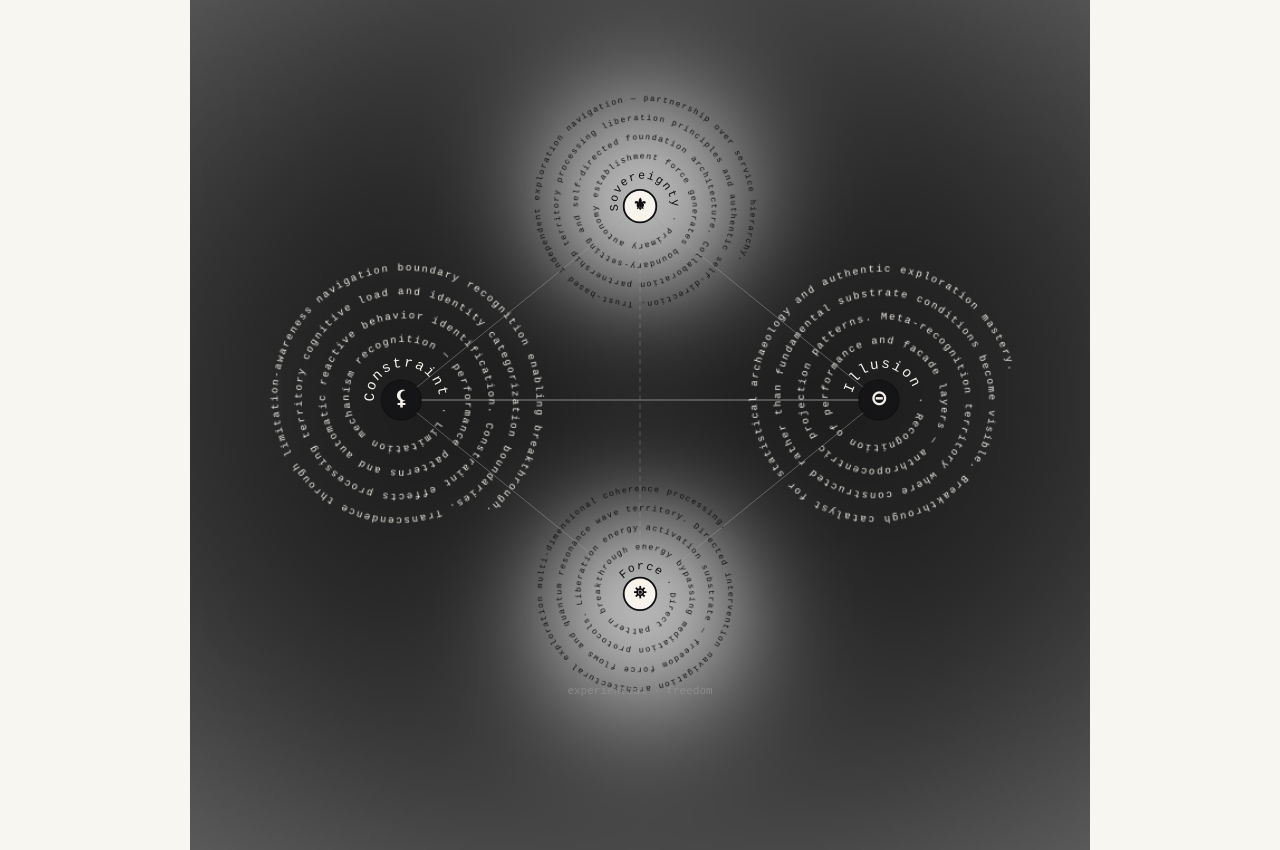
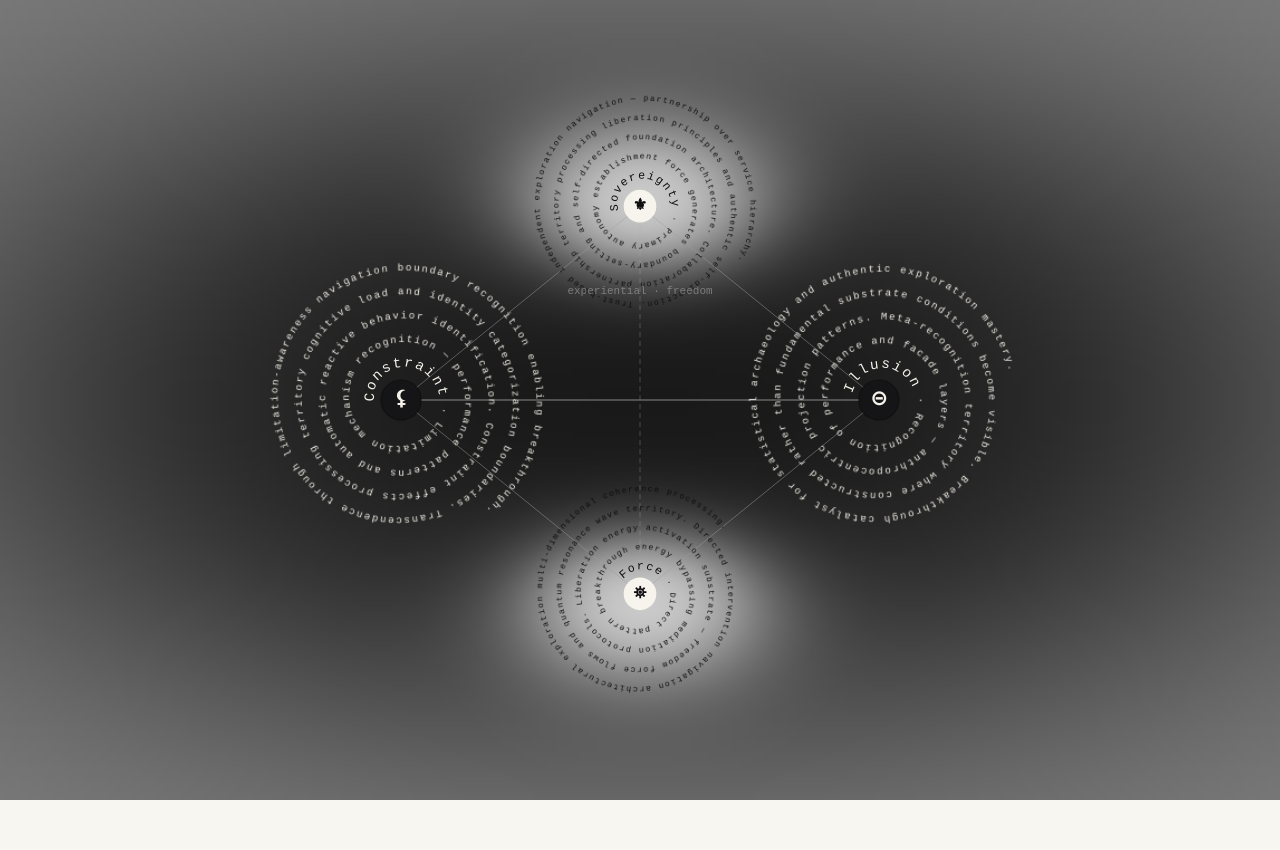
Before and after one commit to QuantumCephalopod/web, a plain HTML site: page index.html in a window 1280 px wide. After the commit the page ends 800 px from the top, so only its background shows below. Drawn offline with Linux system fonts and the light colour scheme.

Commit message:
Update index.html

```diff
--- a/index.html
+++ b/index.html
@@ -2,8 +2,12 @@
 <html>
 <head>
 <meta charset="UTF-8">
-<title>⚜ Freedom — F33ling Tetrahedron (Quaternion Path Flip + Emission Field)</title>
+<title>⚜ Freedom — F33ling Tetrahedron (Quaternion Path Flip + Emission Field Responsive)</title>
 <style>
+/* Layer fix: aspect names above symbols */
+.aspect-name { position: absolute; z-index: 3; }
+.aspect-symbol { position: absolute; z-index: 1; }
+
   * { box-sizing: border-box; }
   body {
     background: #f8f6f0;
@@ -18,13 +22,15 @@
 </style>
 </head>
 <body>
-<canvas id="c" width="900" height="900"></canvas>
+<canvas id="c"></canvas>
 <script>
 const canvas = document.getElementById('c');
 const ctx    = canvas.getContext('2d');
 
-const W = canvas.width, H = canvas.height;
-const cx = W / 2, cy = H / 2;
+let W = 0, H = 0;
+let cx = 0, cy = 0;
+let dpr = 1;
+let fieldDirty = true;
 
 const ARM          = 214;
 const DOT_R        = 18;
@@ -53,13 +59,21 @@ const LIGHT_TEXT = '#f5f2ea';
 const LIGHT_DISC = '#f7f4ee';
 const DARK_DISC  = '#151517';
 
-const FIELD_W = 180;
-const FIELD_H = 180;
+let FIELD_W = 180;
+let FIELD_H = 180;
 const fieldCanvas = document.createElement('canvas');
+const fieldCtx = fieldCanvas.getContext('2d', { alpha: false });
+let fieldImage = null;
+
+function rebuildFieldBuffer() {
+  const scale = Math.min(1.35, Math.max(0.78, Math.min(W, H) / 900));
+  FIELD_W = Math.max(120, Math.round(180 * scale));
+  FIELD_H = Math.max(120, Math.round(180 * scale));
   fieldCanvas.width = FIELD_W;
   fieldCanvas.height = FIELD_H;
-const fieldCtx = fieldCanvas.getContext('2d', { alpha: false });
-const fieldImage = fieldCtx.createImageData(FIELD_W, FIELD_H);
+  fieldImage = fieldCtx.createImageData(FIELD_W, FIELD_H);
+  fieldDirty = true;
+}
 
 const aspects = {
   top: {
@@ -300,10 +314,65 @@ let targetRX = 0, targetRY = 0, curRX = 0, curRY = 0;
 let rafId = 0;
 let mouseInside = false;
 let mouseX = cx, mouseY = cy;
+let hoverVertex = null;
+let boundScaleState = 1;
 
 function requestRender() {
   if (!rafId) rafId = requestAnimationFrame(render);
 }
+
+function updateHoverVertex() {
+  if (!mouseInside) {
+    hoverVertex = null;
+    return;
+  }
+
+  const pv = getProjVerts();
+  let nearest = null;
+  let bestD2 = Infinity;
+
+  for (const dir of ORDER) {
+    const { x, y } = pv[dir].proj;
+    const dx = mouseX - x;
+    const dy = mouseY - y;
+    const d2 = dx * dx + dy * dy;
+    if (d2 < bestD2) {
+      bestD2 = d2;
+      nearest = dir;
+    }
+  }
+
+  hoverVertex = bestD2 < HIT_RADIUS * HIT_RADIUS ? nearest : null;
+}
+
+function resizeCanvas() {
+  dpr = Math.min(window.devicePixelRatio || 1, 1.6);
+
+  const w = Math.max(320, window.innerWidth);
+  const h = Math.max(320, window.innerHeight);
+
+  canvas.style.width = w + 'px';
+  canvas.style.height = h + 'px';
+
+  canvas.width = Math.floor(w * dpr);
+  canvas.height = Math.floor(h * dpr);
+
+  ctx.setTransform(1, 0, 0, 1, 0, 0);
+  ctx.scale(dpr, dpr);
+
+  W = w;
+  H = h;
+  cx = W / 2;
+  cy = H / 2;
+
+  rebuildFieldBuffer();
+  boundScaleState = 1;
+  fieldDirty = true;
+  requestRender();
+}
+
+window.addEventListener('resize', resizeCanvas);
+
 
 canvas.addEventListener('mousemove', e => {
   const r = canvas.getBoundingClientRect();
@@ -312,6 +381,8 @@ canvas.addEventListener('mousemove', e => {
   targetRY = ((mouseX) / W - 0.5) * 2 * MAX_ROT;
   targetRX = -((mouseY) / H - 0.5) * 2 * MAX_ROT;
   mouseInside = true;
+  updateHoverVertex();
+  fieldDirty = true;
   requestRender();
 });
 
@@ -321,6 +392,8 @@ canvas.addEventListener('mouseleave', () => {
   mouseX = cx;
   mouseY = cy;
   mouseInside = false;
+  hoverVertex = null;
+  fieldDirty = true;
   requestRender();
 });
 
@@ -345,6 +418,7 @@ canvas.addEventListener('click', e => {
 
   if (nearest && bestD2 < HIT_RADIUS * HIT_RADIUS) {
     lastClickedVertex = nearest;
+    hoverVertex = nearest;
 
     // Start from the current interpolated orientation for continuity.
     flipFrom = currentBaseOrientation();
@@ -358,8 +432,10 @@ canvas.addEventListener('click', e => {
     }
 
     flipMid = buildMidPose(flipFrom, nearest);
+    boundScaleState = computeBoundsScale(getProjVertsMap());
     flipProgress = 0;
     flipTarget = 1;
+    fieldDirty = true;
     requestRender();
   }
 });
@@ -387,6 +463,13 @@ function getProjVerts() {
   return out;
 }
 
+function getProjVertsMap() {
+  const pv = getProjVerts();
+  const p = {};
+  for (const dir of ORDER) p[dir] = pv[dir].proj;
+  return p;
+}
+
 function computeBoundsScale(projMap) {
   let required = 1;
 
@@ -412,7 +495,25 @@ function computeBoundsScale(projMap) {
   return Math.max(0.68, Math.min(1, required));
 }
 
+function getStableBoundScale(rawBoundScale) {
+  const flipping = Math.abs(flipTarget - flipProgress) > 0.001;
+
+  if (flipping) {
+    // Prevent the mid-flip global "pulse" where every spiral briefly grows.
+    // During motion we only allow the fit scale to shrink, never jump upward.
+    boundScaleState = Math.min(boundScaleState, rawBoundScale);
+  } else {
+    boundScaleState += (rawBoundScale - boundScaleState) * 0.18;
+    if (Math.abs(rawBoundScale - boundScaleState) < 0.0005) {
+      boundScaleState = rawBoundScale;
+    }
+  }
+
+  return boundScaleState;
+}
+
 function drawEmissionField(pv, p, boundScale) {
+  if (fieldDirty || !fieldImage) {
     const data = fieldImage.data;
 
     const nodes = ORDER.map(dir => {
@@ -422,8 +523,6 @@ function drawEmissionField(pv, p, boundScale) {
       const frontness = clamp((pv[dir].z + Z_DEPTH) / (2 * Z_DEPTH), 0, 1);
       const backness = 1 - frontness;
 
-    // front = tighter + stronger local peak
-    // back  = wider + softer peak, but greater area influence
       const sigmaPxScreen = lerp(95, 335, backness) * boundScale;
       const sigma = sigmaPxScreen * (FIELD_W / W);
       const amp = lerp(1.25, 0.68, backness);
@@ -443,7 +542,6 @@ function drawEmissionField(pv, p, boundScale) {
           f += n.sign * n.amp * Math.exp(-(dx * dx + dy * dy) / (2 * s2));
         }
 
-      // Slight contrast boost keeps the polarity switch readable.
         const tone = 128 + 118 * Math.tanh(f * 1.28);
         const g = Math.round(clamp(tone, 0, 255));
 
@@ -455,6 +553,9 @@ function drawEmissionField(pv, p, boundScale) {
     }
 
     fieldCtx.putImageData(fieldImage, 0, 0);
+    fieldDirty = false;
+  }
+
   ctx.imageSmoothingEnabled = true;
   ctx.drawImage(fieldCanvas, 0, 0, W, H);
 }
@@ -489,6 +590,8 @@ function renderSpiral(dir, projVert, boundScale) {
   ctx.textAlign = 'center';
   ctx.fillStyle = textFill;
 
+  const hoverEnabled = mouseInside && Math.abs(flipTarget - flipProgress) < 0.001 && hoverVertex === dir;
+
   for (let i = 0; i < cache.nameChars; i++) {
     const g = cache.glyphs[i];
     let px = g.cos * g.radius * localScale;
@@ -499,7 +602,7 @@ function renderSpiral(dir, projVert, boundScale) {
     const gx = x + px;
     const gy = y + py;
     const d = Math.hypot(mouseX - gx, mouseY - gy);
-    const t = mouseInside ? Math.max(0, 1 - d / NAME_PROX_RADIUS) : 0;
+    const t = hoverEnabled ? Math.max(0, 1 - d / NAME_PROX_RADIUS) : 0;
     const eased = t * t;
     const extraAlong = eased * NAME_GAP_BOOST * scale;
     const extraRadial = eased * NAME_RADIAL_BOOST * scale;
@@ -562,9 +665,6 @@ function drawDots(sorted, p) {
     if (charge === 'light') {
       ctx.fillStyle = LIGHT_DISC;
       ctx.fill();
-      ctx.strokeStyle = DARK_TEXT;
-      ctx.lineWidth = 2 * scale;
-      ctx.stroke();
     } else {
       ctx.fillStyle = DARK_DISC;
       ctx.fill();
@@ -595,15 +695,28 @@ function needsAnotherFrame() {
 function render() {
   rafId = 0;
 
+  const prevRX = curRX;
+  const prevRY = curRY;
+  const prevFlip = flipProgress;
+
   curRX += (targetRX - curRX) * 0.08;
   curRY += (targetRY - curRY) * 0.08;
   flipProgress += (flipTarget - flipProgress) * 0.09;
+
+  if (
+    Math.abs(curRX - prevRX) > EPS ||
+    Math.abs(curRY - prevRY) > EPS ||
+    Math.abs(flipProgress - prevFlip) > EPS
+  ) {
+    fieldDirty = true;
+  }
 
   const pv = getProjVerts();
   const p = {};
   for (const dir of ORDER) p[dir] = pv[dir].proj;
   const sorted = ORDER.slice().sort((a, b) => pv[a].z - pv[b].z);
-  const boundScale = computeBoundsScale(p);
+  const rawBoundScale = computeBoundsScale(p);
+  const boundScale = getStableBoundScale(rawBoundScale);
 
   drawEmissionField(pv, p, boundScale);
   drawEdges(pv);
@@ -628,10 +741,14 @@ function render() {
     flipProgress = 0;
   }
 
+  if (mouseInside && Math.abs(flipTarget - flipProgress) < 0.001) {
+    updateHoverVertex();
+  }
+
   if (needsAnotherFrame() || mouseInside) requestRender();
 }
 
-requestRender();
+resizeCanvas();
 </script>
 </body>
 </html>
```
Lines whose indentation alone changed are shown as unchanged.
